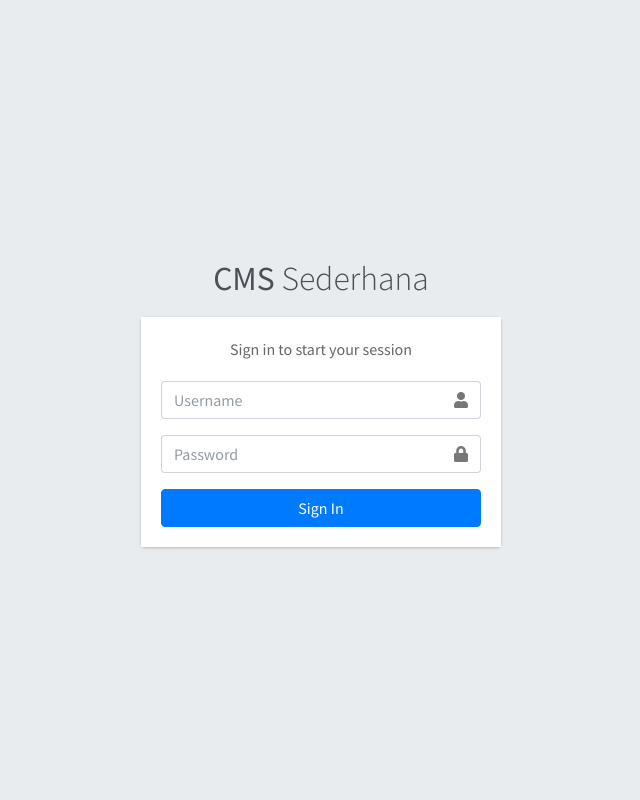
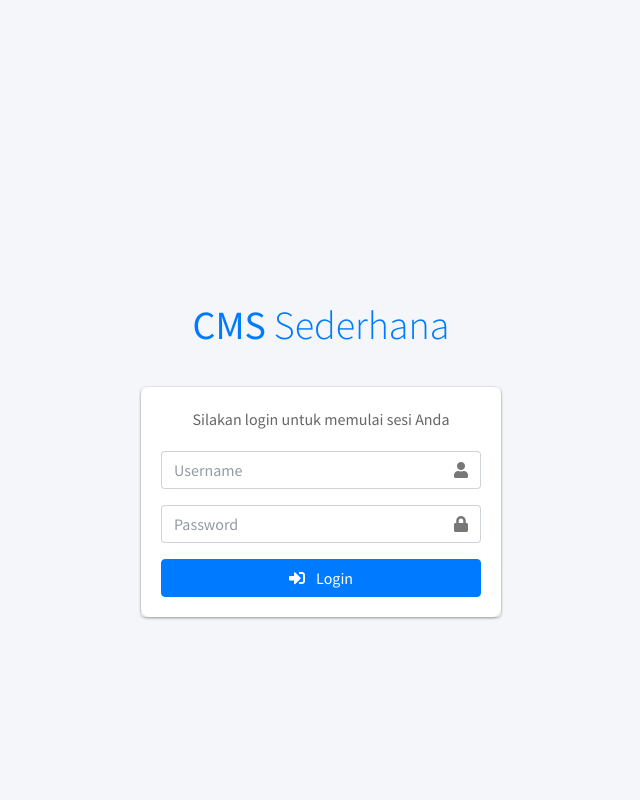
Before and after one commit to MuhammaDZhainalFirdaus/cms_sederhana, a PHP site: page /login.php in a window 1280 px wide. Shown: the whole page, without its empty margins (319-959 px from the left). Run offline with PHP 8.4, Linux system fonts and the light colour scheme; some libraries are stand-ins or nearby versions.

Commit message:
commit 2
login dashboard

```diff
--- a/login.php
+++ b/login.php
@@ -2,10 +2,15 @@
 session_start();
 require_once 'config/database.php';
 
+$error = '';
+
 if ($_SERVER['REQUEST_METHOD'] == 'POST') {
-    $username = $_POST['username'];
+    $username = trim($_POST['username']);
     $password = $_POST['password'];
 
+    if (empty($username) || empty($password)) {
+        $error = "Username dan password harus diisi";
+    } else {
         $stmt = $pdo->prepare("SELECT * FROM users WHERE username = ?");
         $stmt->execute([$username]);
         $user = $stmt->fetch();
@@ -16,7 +21,8 @@ if ($_SERVER['REQUEST_METHOD'] == 'POST') {
             header('Location: index.php');
             exit();
         } else {
-        $error = "Invalid username or password";
+            $error = "Username atau password salah";
+        }
     }
 }
 ?>
@@ -33,6 +39,38 @@ if ($_SERVER['REQUEST_METHOD'] == 'POST') {
     <link rel="stylesheet" href="https://cdnjs.cloudflare.com/ajax/libs/font-awesome/5.15.4/css/all.min.css">
     <!-- Theme style -->
     <link rel="stylesheet" href="https://cdn.jsdelivr.net/npm/admin-lte@3.2/dist/css/adminlte.min.css">
+    <style>
+        .login-page {
+            background: #f4f6f9;
+        }
+        .login-box {
+            margin-top: 0;
+            padding-top: 7rem;
+        }
+        .login-logo {
+            margin-bottom: 2rem;
+        }
+        .login-logo a {
+            color: #007bff;
+            font-size: 2.5rem;
+        }
+        .login-card-body {
+            border-radius: 0.5rem;
+            box-shadow: 0 0 1px rgba(0,0,0,.125), 0 1px 3px rgba(0,0,0,.2);
+        }
+        .alert {
+            border-radius: 0.25rem;
+            margin-bottom: 1rem;
+        }
+        .btn-primary {
+            background-color: #007bff;
+            border-color: #007bff;
+        }
+        .btn-primary:hover {
+            background-color: #0069d9;
+            border-color: #0062cc;
+        }
+    </style>
 </head>
 <body class="hold-transition login-page">
 <div class="login-box">
@@ -41,15 +79,21 @@ if ($_SERVER['REQUEST_METHOD'] == 'POST') {
     </div>
     <div class="card">
         <div class="card-body login-card-body">
-            <p class="login-box-msg">Sign in to start your session</p>
+            <p class="login-box-msg">Silakan login untuk memulai sesi Anda</p>
 
-            <?php if (isset($error)): ?>
-                <div class="alert alert-danger"><?php echo $error; ?></div>
+            <?php if (!empty($error)): ?>
+                <div class="alert alert-danger alert-dismissible fade show" role="alert">
+                    <i class="fas fa-exclamation-circle mr-2"></i>
+                    <?php echo $error; ?>
+                    <button type="button" class="close" data-dismiss="alert" aria-label="Close">
+                        <span aria-hidden="true">&times;</span>
+                    </button>
+                </div>
             <?php endif; ?>
 
             <form action="login.php" method="post">
                 <div class="input-group mb-3">
-                    <input type="text" class="form-control" placeholder="Username" name="username" required>
+                    <input type="text" class="form-control" placeholder="Username" name="username" value="<?php echo isset($_POST['username']) ? htmlspecialchars($_POST['username']) : ''; ?>" required>
                     <div class="input-group-append">
                         <div class="input-group-text">
                             <span class="fas fa-user"></span>
@@ -66,7 +110,9 @@ if ($_SERVER['REQUEST_METHOD'] == 'POST') {
                 </div>
                 <div class="row">
                     <div class="col-12">
-                        <button type="submit" class="btn btn-primary btn-block">Sign In</button>
+                        <button type="submit" class="btn btn-primary btn-block">
+                            <i class="fas fa-sign-in-alt mr-2"></i> Login
+                        </button>
                     </div>
                 </div>
             </form>
```
Also changed, not shown: reset_admin.php (added, +8 -0 lines). Lines whose indentation alone changed are shown as unchanged.
